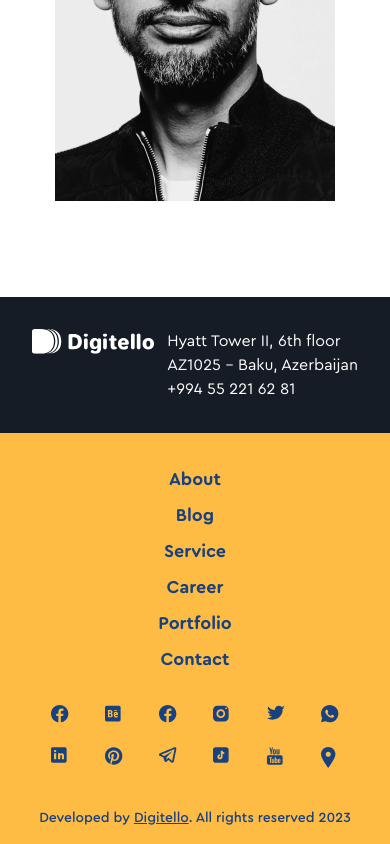
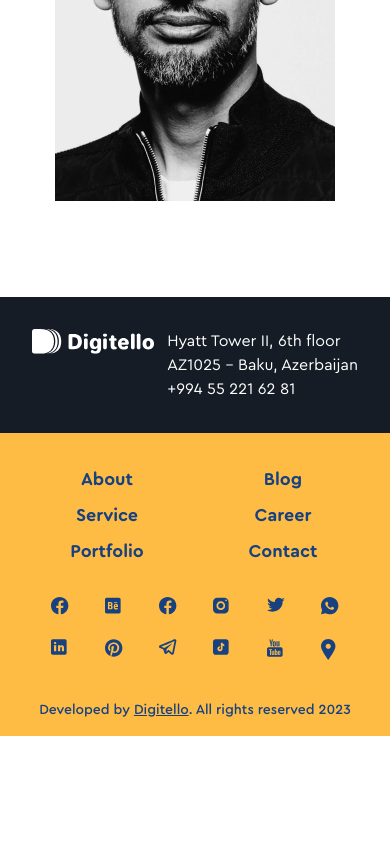
Before and after one commit to iamvusalalakbarov/digitello, a Next.js app: page / in a window 390 px wide. Shown: the part 7426-8270 px from the top of the page. After the commit the page ends 8162 px from the top, so only its background shows below. Built offline with nearby package versions, Linux system fonts and the light colour scheme.

Commit message:
Made footer menu 2 columns

```diff
--- a/app/components/footer.jsx
+++ b/app/components/footer.jsx
@@ -16,7 +16,7 @@ export default function Footer() {
       </div>
       <div className="flex flex-col justify-center items-center lg:block flex-1 bg-brand-yellow lg:pr-24 md:pr-12 pt-8 lg:pl-20">
         <div className="flex flex-col lg:flex-row lg:justify-between lg:items-end gap-y-8">
-          <ul className="grid place-items-center lg:place-items-start lg:grid-cols-2 gap-x-16 gap-y-2 lg:gap-y-0">
+          <ul className="grid place-items-center lg:place-items-start grid-cols-2 gap-x-16 gap-y-2 lg:gap-y-0">
             <li>
               <FooterLink href="/about">About</FooterLink>
             </li>
```
